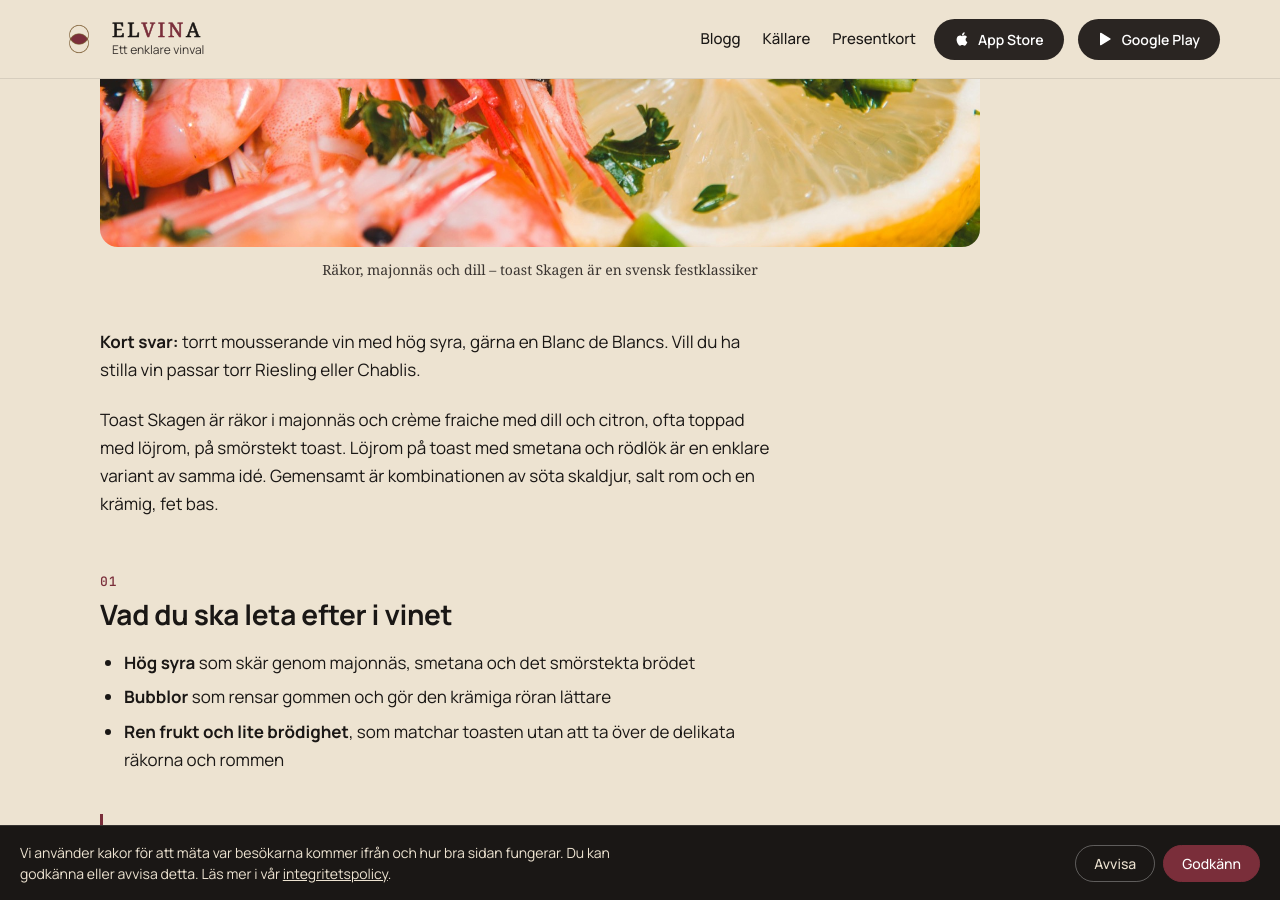
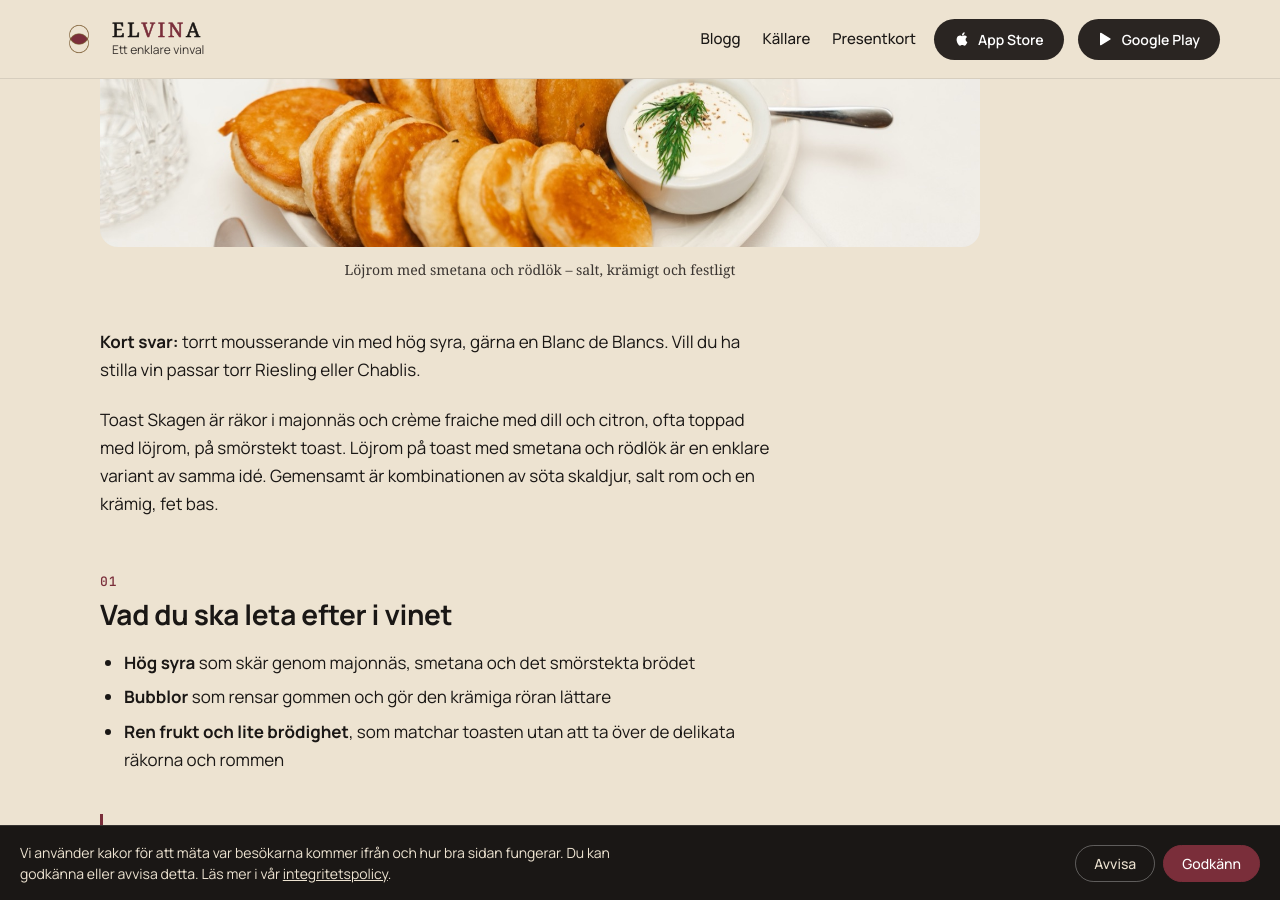
Before and after one commit to timkirstein/elvina-support, a Jekyll site: the page built from _posts/2026-11-19-vin-till-toast-skagen.md, in a window 1280 px wide and 900 px high, scrolled down 640 px. Built offline with Jekyll 4.4.1, drawn with Linux system fonts in a browser that asks for light colours; some web fonts are replaced.

Commit message:
Nyårsguide: egna bilder för nyår, ostron och löjrom
Co-Authored-By: Claude Opus 5.5 <noreply@anthropic.com>

```diff
--- a/_posts/2026-11-19-vin-till-toast-skagen.md
+++ b/_posts/2026-11-19-vin-till-toast-skagen.md
@@ -9,9 +9,9 @@ permalink: /blogg/vin-till-toast-skagen/
 pillar: nyar
 dish: "toast skagen"
 hero:
-  src: /assets/img/shrimps.jpg
-  alt: "skalade räkor"
-  caption: "Räkor, majonnäs och dill – toast Skagen är en svensk festklassiker"
+  src: /assets/img/lojrom.jpg
+  alt: "blinier med löjrom, smetana och rödlök"
+  caption: "Löjrom med smetana och rödlök – salt, krämigt och festligt"
 ---
 **Kort svar:** torrt mousserande vin med hög syra, gärna en Blanc de Blancs. Vill du ha stilla vin passar torr Riesling eller Chablis.
 
```
Also changed, not shown: _posts/2026-11-19-vin-till-ostron.md (+2 -3 lines), vin-till-nyar.md (+3 -4 lines), assets/img/lojrom.jpg (added), assets/img/nyar.jpg (added), assets/img/ostron.jpg (added).
